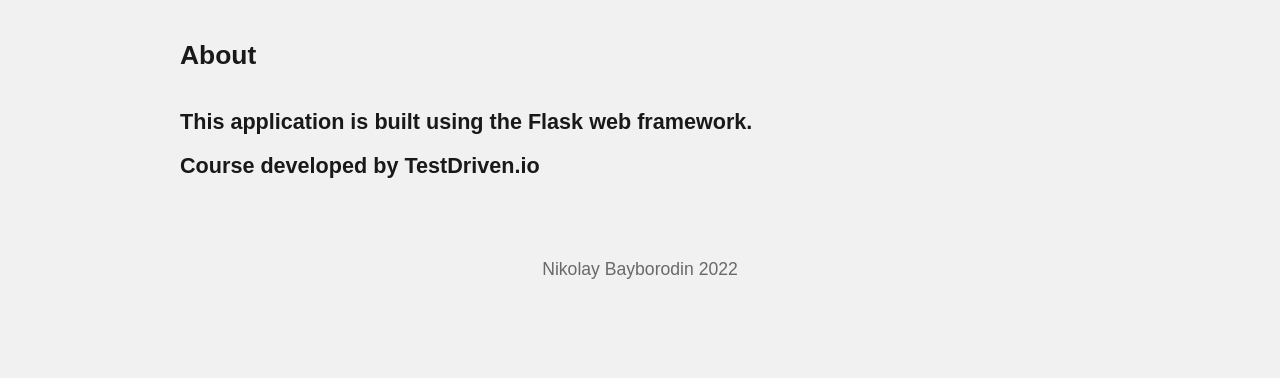
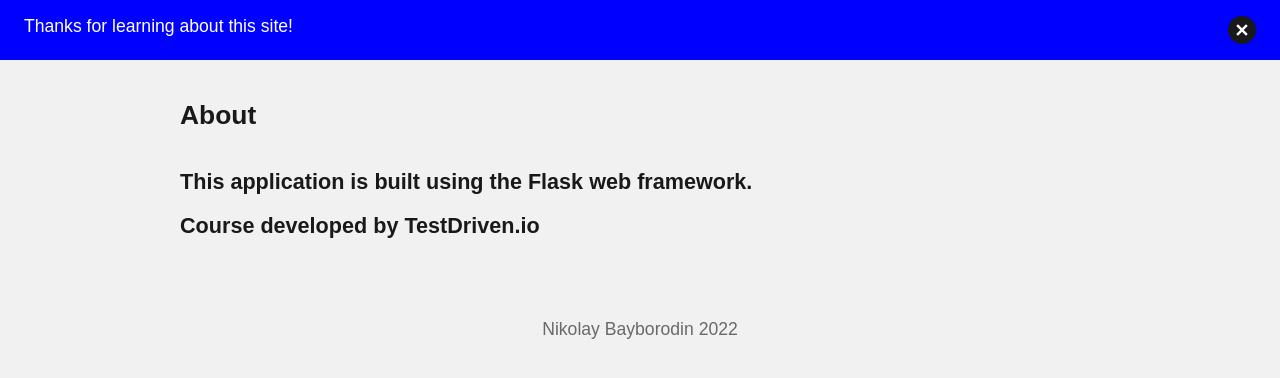
Before and after one commit to nbbrdn/stock-portfolio, a Flask app: page /about in a window 1280 px wide. Shown: the part 74-452 px from the top of the page. Run offline with Flask 2, Linux system fonts and the light colour scheme.

Commit message:
Implement flash messages

```diff
--- a/app.py
+++ b/app.py
@@ -1,9 +1,19 @@
-from flask import Flask, escape, render_template, redirect, request, session, url_for
+from flask import (
+    Flask,
+    escape,
+    render_template,
+    redirect,
+    request,
+    session,
+    url_for,
+    flash,
+)
 from pydantic import BaseModel, validator
 
 
 class StockModel(BaseModel):
     """Class for parsing new stock data from a form."""
+
     stock_symbol: str
     number_of_shares: int
     purchase_price: float
@@ -13,6 +23,7 @@ class StockModel(BaseModel):
         if not value.isalpha() or len(value) > 5:
             raise ValueError('Stock symbol must be 1-5 characters')
         return value.upper()
+
 
 app = Flask(__name__)
 
@@ -26,6 +37,7 @@ def index():
 
 @app.route('/about')
 def about():
+    flash('Thanks for learning about this site!', 'info')
     return render_template('about.html', company_name='TestDriven.io')
     # return render_template('about.html')
 
@@ -63,6 +75,9 @@ def add_stock():
             session['stock_symbol'] = stock_data.stock_symbol
             session['number_of_shares'] = stock_data.number_of_shares
             session['purchase_price'] = stock_data.purchase_price
+
+            flash(f'Added new stock ({stock_data.stock_symbol})!', 'success')
+
             return redirect(url_for('list_stocks'))
         except ValueError as e:
             print(e)
--- a/templates/base.html
+++ b/templates/base.html
@@ -22,6 +22,24 @@
             </nav>
         </header>
 
+        <div class="messages">
+            <!-- flash messgaes - supported categories: success, info, error, message (default) -->
+            {% with messages = get_flashed_messages(with_categories=true) %}
+                {% if messages %}
+                    {% for category, message in messages %}
+                        <div class="flash-message flash-message-{{ category }}">
+                            <p>{{ message }}</p>
+                            <span class="close-btn" onclick="this.parentElement.style.opacity=0;">
+                                <svg width="12" height="12" version="1.1" viewBox="0 0 100 100" xmlns="http://www.w3.org/2000/svg">
+                                    <path d="m49.941 35.891 33.531-33.531 14.168 14.168-33.531 33.414 33.531 33.531-14.168 14.168-33.531-33.531-33.414 33.531-14.168-14.168 33.531-33.531-33.531-33.414 14.168-14.168z" fill-rule="evenodd" fill="currentColor"/>
+                                </svg>
+                            </span>
+                        </div>
+                    {% endfor %}
+                {% endif %}
+            {% endwith %}
+        </div>
+
         <main class="content">
             <!-- child template -->
             {% block content %}
```
